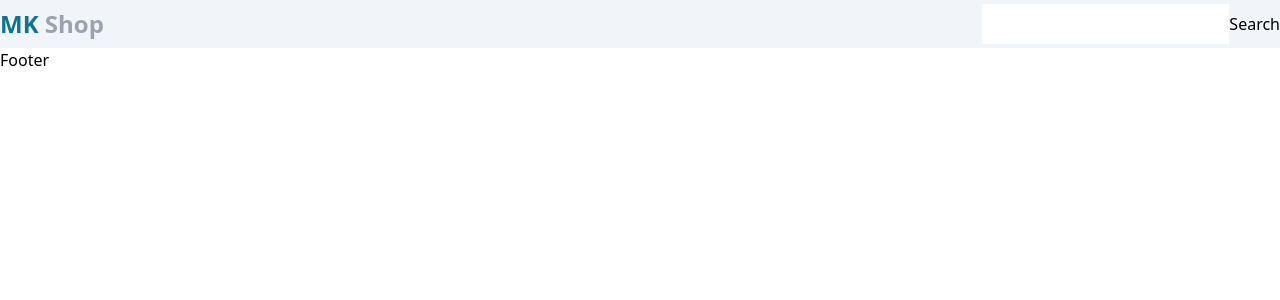
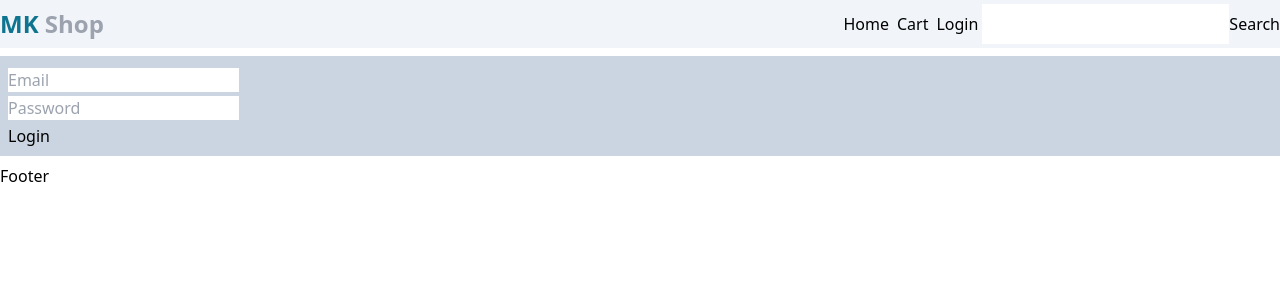
Before and after one commit to Mostakimul/react-ts-01, a React (Vite) app: page /login in a window 1280 px wide. Shown: the top 300 px of the page. Built offline with nearby package versions, Linux system fonts and the light colour scheme; no server answers.

Commit message:
[add]: basic login form and cart page

```diff
--- /dev/null
+++ b/src/views/pages/cart/Cart.tsx
@@ -0,0 +1,5 @@
+const Cart = () => {
+  return <div>Cart</div>;
+};
+
+export default Cart;
--- a/src/views/pages/common/Header.tsx
+++ b/src/views/pages/common/Header.tsx
@@ -1,3 +1,5 @@
+import { Link } from "react-router-dom";
+
 const Header = () => {
   return (
     <div className="bg-slate-100 flex justify-between items-center">
@@ -7,6 +9,17 @@ const Header = () => {
         </h2>
       </div>
       <div className="flex items-center">
+        <div>
+          <Link to="/" className="px-1">
+            Home
+          </Link>
+          <Link to="/cart" className="px-1">
+            Cart
+          </Link>
+          <Link to="/login" className="px-1">
+            Login
+          </Link>
+        </div>
         <input type="text" className="border-0 p-2" />
         <button>Search</button>
       </div>
--- a/src/views/pages/common/MainBody.tsx
+++ b/src/views/pages/common/MainBody.tsx
@@ -1,13 +1,24 @@
 import Home from "@pages/home/Home";
-import SingleProduct from "@pages/singleProduct/SingleProduct";
+import React, { Suspense } from "react";
 import { Route, Routes } from "react-router-dom";
+
+const Login = React.lazy(() => import("@pages/login/Login"));
+const SingleProduct = React.lazy(
+  () => import("@pages/singleProduct/SingleProduct")
+);
+const Cart = React.lazy(() => import("@pages/cart/Cart"));
 
 const MainBody = () => {
   return (
-    <Routes>
-      <Route path="/" element={<Home />} />
-      <Route path="/product/:id" element={<SingleProduct />} />
-    </Routes>
+    <Suspense fallback={<>Loading...</>}>
+      <Routes>
+        <Route path="/" element={<Home />} />
+        <Route path="/product/:id" element={<SingleProduct />} />
+        <Route path="/" element={<Home />} />
+        <Route path="/cart" element={<Cart />} />
+        <Route path="/login" element={<Login />} />
+      </Routes>
+    </Suspense>
   );
 };
 
--- /dev/null
+++ b/src/views/pages/login/Login.tsx
@@ -0,0 +1,39 @@
+import { useForm } from "react-hook-form";
+
+interface ILoginForm {
+  email: string;
+  password: string;
+}
+
+const Login = () => {
+  const { handleSubmit, register } = useForm<ILoginForm>();
+
+  const handleLogin = (data: ILoginForm) => {
+    console.log(data);
+  };
+
+  return (
+    <div>
+      <form
+        className="bg-slate-300 p-2 my-2"
+        onSubmit={handleSubmit(handleLogin)}
+      >
+        <input
+          type="email"
+          {...register("email")}
+          placeholder="Email"
+          className="block my-1"
+        />
+        <input
+          type="password"
+          {...register("password")}
+          placeholder="Password"
+          className="block my-1"
+        />
+        <button type="submit">Login</button>
+      </form>
+    </div>
+  );
+};
+
+export default Login;
```
